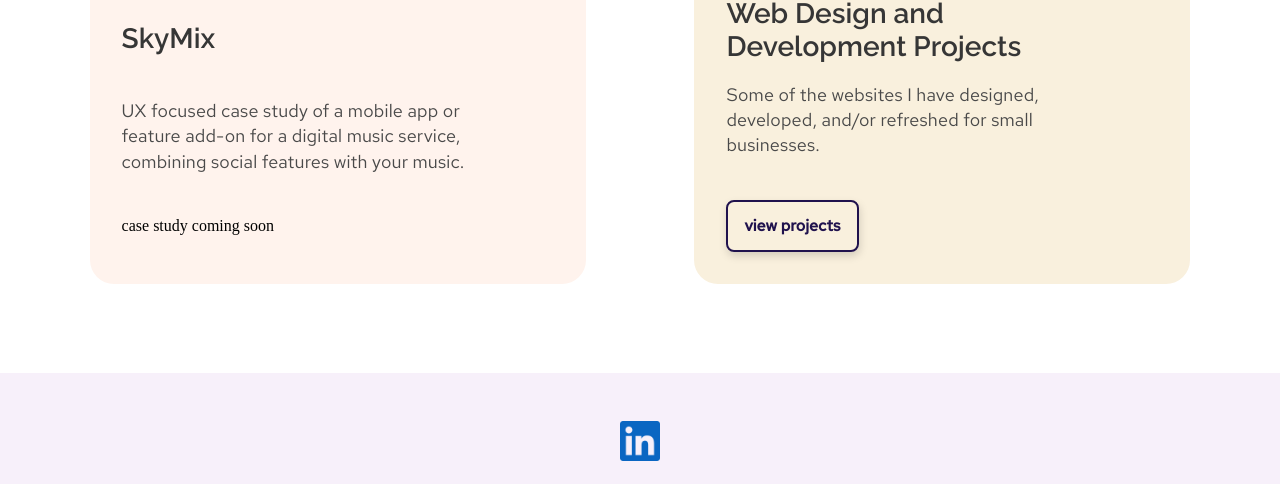
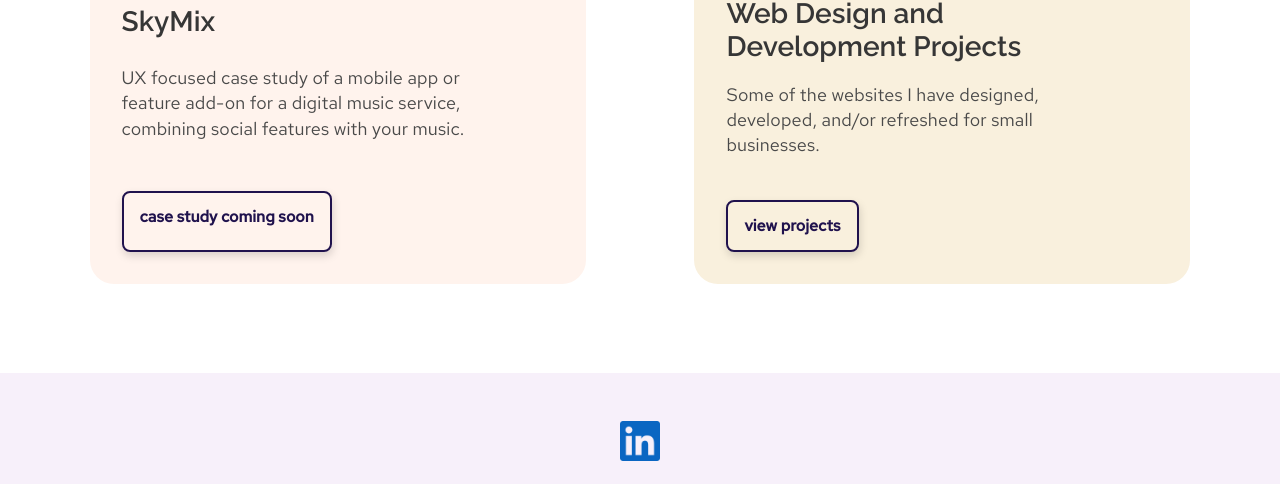
Before and after one commit to zoerem/zoerem, a plain HTML site: page mysite/pages/work.html in a window 1280 px wide. Shown: the part 1676-2160 px from the top of the page. Drawn offline with Linux system fonts and the light colour scheme.

Commit message:
work page update

```diff
--- a/mysite/pages/work.html
+++ b/mysite/pages/work.html
@@ -65,9 +65,9 @@
                     </h4>
                     <p> UX focused case study of a mobile app or feature add-on for a digital music service, combining social features with your music.
                     </p>
-                    <!-- <a href="../pages/skymix.html" class="button2" id="buttonWork"> -->
+                    <a href="" class="button2" id="buttonWork">
                         case study coming soon
-                    <!-- </a> -->
+                    </a>
                 </div>
                 <div class="grayYellowSM work-card">
                     <img src="../images/WEB_DEV/HPC-mob-RT.png">
```
